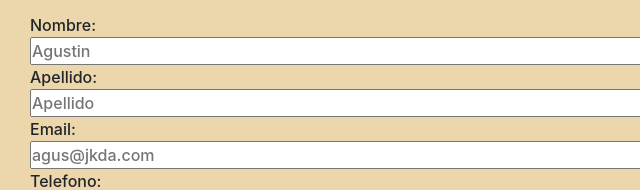
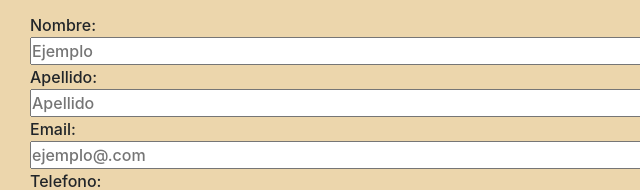
Before and after one commit to alediodati/LaLucilaDelMarWili-Diodati, a website: page pages/contacto.html in a window 1280 px wide. Shown: the part 259-449 px from the top of the page, 0-640 px from the left. Drawn offline with nearby package versions, Linux system fonts and the light colour scheme.

Commit message:
se retocaron los datos de contacto

```diff
--- a/pages/contacto.html
+++ b/pages/contacto.html
@@ -101,7 +101,7 @@
       <form action="">
         <div>
           <label for="name">Nombre:</label>
-          <input type="text" id="name" placeholder="Agustin" />
+          <input type="text" id="name" placeholder="Ejemplo" />
         </div>
         <div>
           <label for="surname">Apellido:</label>
@@ -109,7 +109,7 @@
         </div>
         <div>
           <label for="email">Email:</label>
-          <input type="email" id="email" placeholder="agus@jkda.com" />
+          <input type="email" id="email" placeholder="ejemplo@.com" />
         </div>
         <div>
           <label for="Telefono">Telefono:</label>
```
